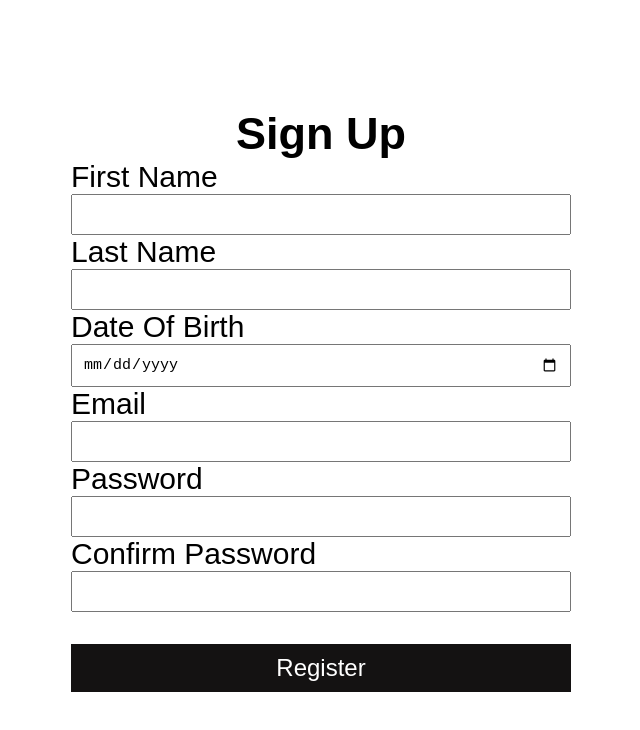
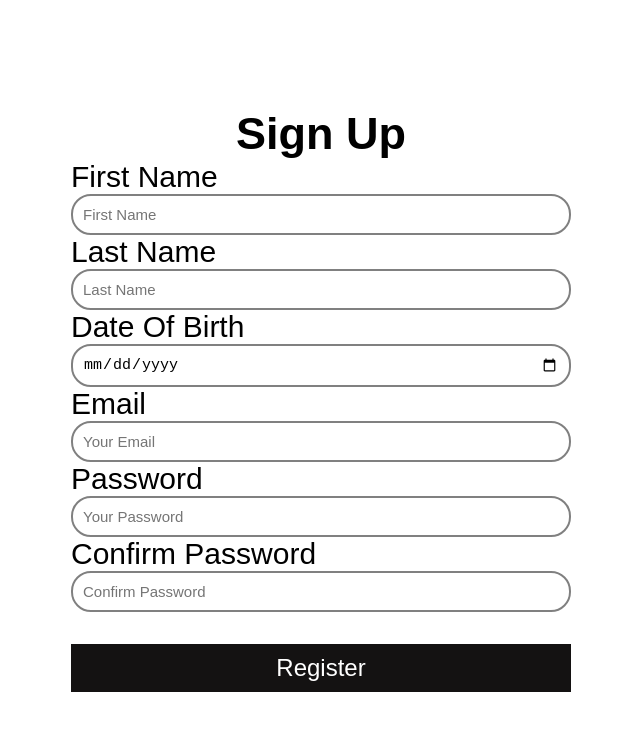
Before and after one commit to Devadutt10/SignUpPage, a plain HTML site: page index.html in a window 1280 px wide. Shown: the whole page, without its empty margins (319-959 px from the left). Drawn offline with Linux system fonts and the light colour scheme.

Commit message:
committed

```diff
--- a/index.html
+++ b/index.html
@@ -11,17 +11,17 @@
         <h2>Sign Up</h2>
         <div class="text-container">
             <span>First Name</span>
-            <input type="text">
+            <input type="text" placeholder="First Name">
             <span>Last Name</span>
-            <input type="text">
+            <input type="text" placeholder="Last Name">
             <span>Date Of Birth</span>
             <input type="date">
             <span>Email</span>
-            <input type="email">
+            <input type="email" placeholder="Your Email">
             <span>Password</span>
-            <input type="password">
+            <input type="password" placeholder="Your Password">
             <span>Confirm Password</span>
-            <input type="password">
+            <input type="password" placeholder="Confirm Password">
         </div>
         <button>Register</button>
 
--- a/style.css
+++ b/style.css
@@ -34,6 +34,8 @@ input{
     width: 500px;
     font-size: 15px;
     padding: 10px;
+    border-radius: 20px;
+    border: 2px solid gray;
 }
 
 button{
```
